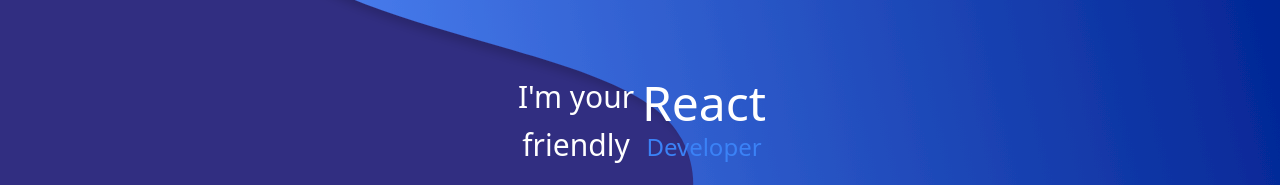
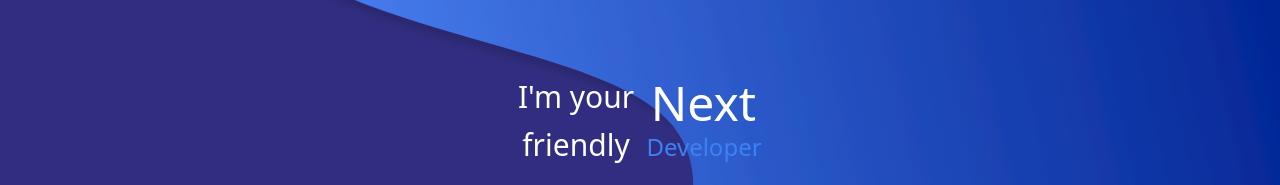
Before and after one commit to GeloUno/portfolio_next, a Next.js app: page / in a window 1280 px wide. Shown: the part 279-464 px from the top of the page. Built offline with nearby package versions, Linux system fonts and the light colour scheme.

Commit message:
Add typewriter effect

```diff
--- a/components/header/headerDescription.tsx
+++ b/components/header/headerDescription.tsx
@@ -1,4 +1,4 @@
-
+import Typewriter from 'typewriter-effect';
 
 function HeaderDescription() {
     return (
@@ -12,7 +12,16 @@
                         <h2 className='text-3xl'>I'm your</h2>
                     </div>
                     <div className='flex justify-center w-32' >
-                        <h1 className='text-5xl start'>React</h1>
+                        <h1 className='text-5xl start'>
+                            <Typewriter
+                                options={{
+                                    strings: ['React', 'Next', 'Node'],
+                                    autoStart: true,
+                                    loop: true,
+                                    cursor: ''
+                                }}
+                            />
+                        </h1>
                     </div>
                 </div>
 
--- a/package.json
+++ b/package.json
@@ -17,7 +17,8 @@
     "postcss-import": "^14.0.2",
     "react": "^17.0.2",
     "react-dom": "^17.0.2",
-    "ts-node": "^10.2.0"
+    "ts-node": "^10.2.0",
+    "typewriter-effect": "^2.18.0"
   },
   "devDependencies": {
     "@babel/core": "^7.15.0",
```
Also changed, not shown: 1 other file (tests, documents, lock files or other folders).
